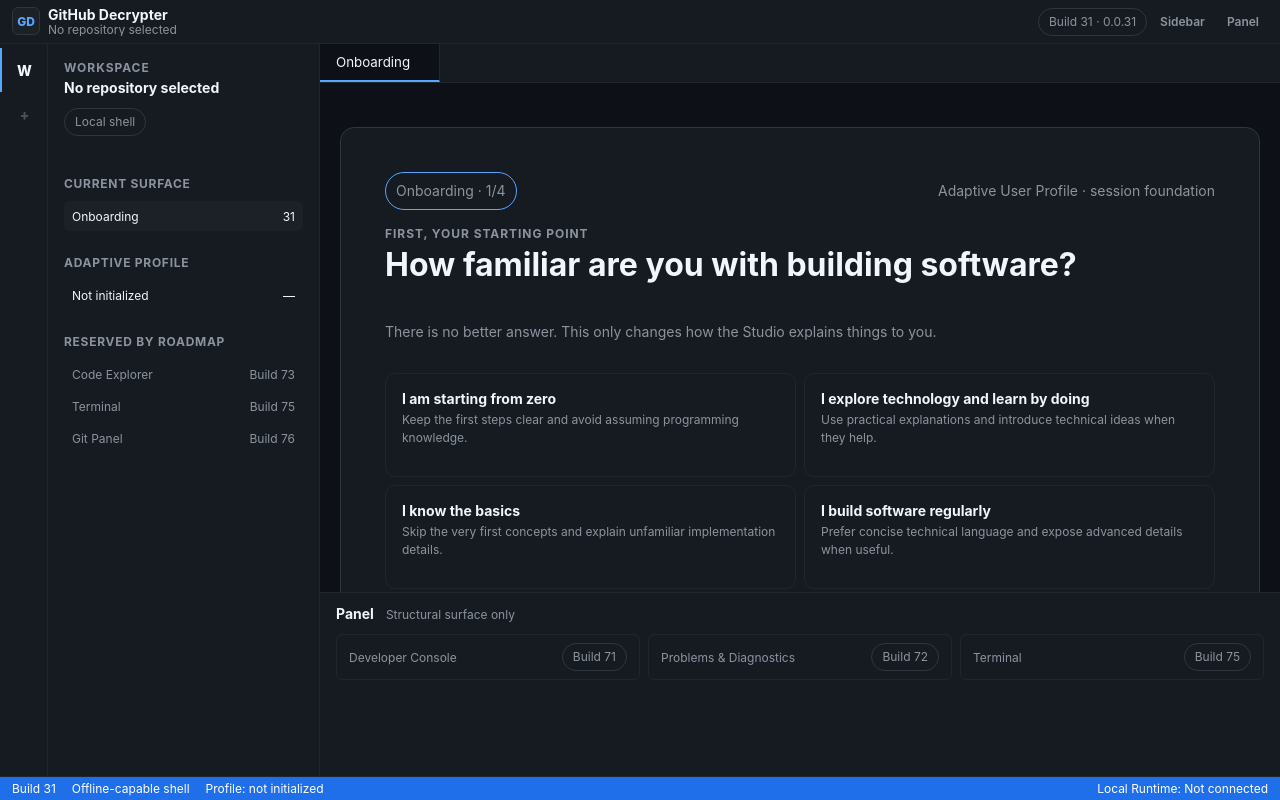
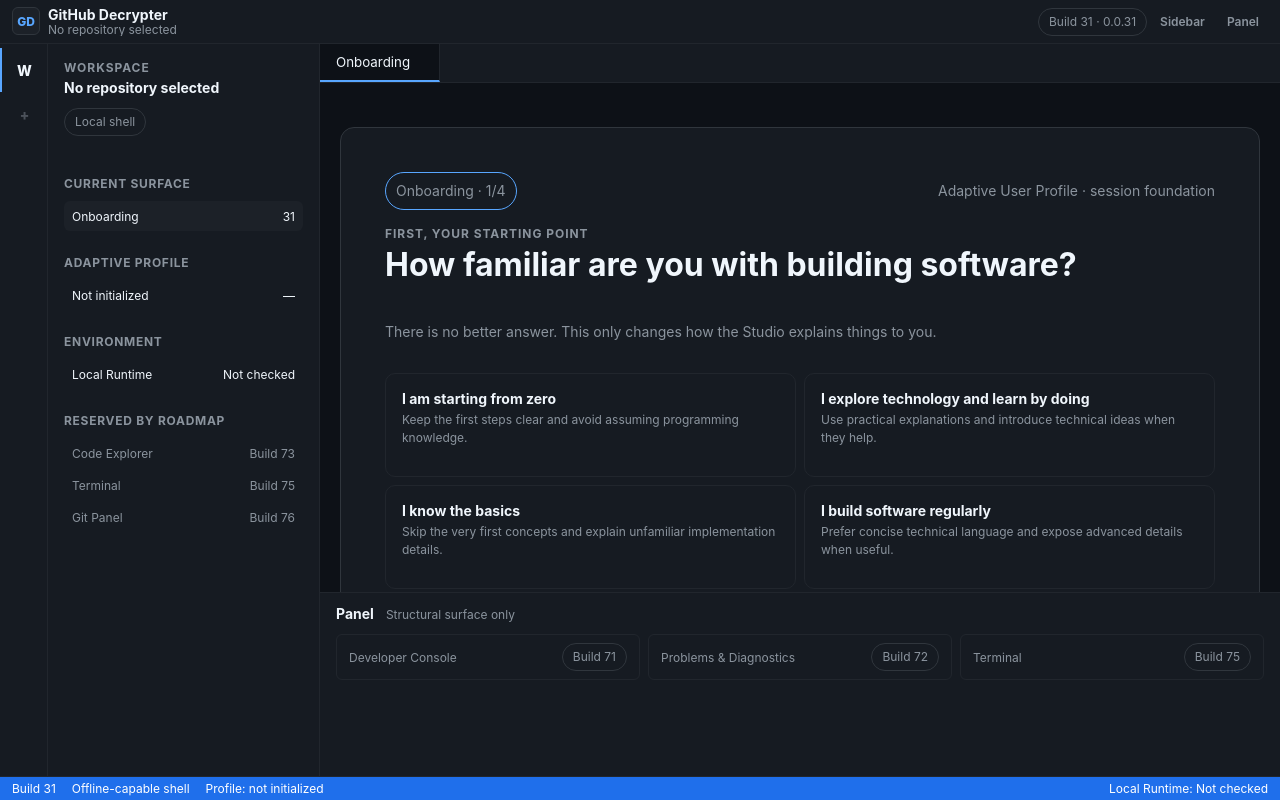
Before and after one commit to rhashiki/github-decrypter, a React (Vite) app in the folder apps/studio/: page / in a window 1280 px wide. Built offline with nearby package versions, Linux system fonts and the light colour scheme.

Commit message:
feat(build32): integrate Environment Doctor into Studio flow

```diff
--- a/apps/studio/src/App.tsx
+++ b/apps/studio/src/App.tsx
@@ -15,6 +15,7 @@
   WorkbenchTopBar,
 } from '@github-decrypter/ui';
 import { useMemo, useState } from 'react';
+import { EnvironmentDoctor, type EnvironmentDoctorOutcome } from './EnvironmentDoctor.js';
 import { OnboardingFlow } from './OnboardingFlow.js';
 import {
   describeAdaptiveExperience,
@@ -30,9 +31,18 @@
   { label: 'Git Panel', build: 76 },
 ]);
 
+function runtimeStatusLabel(outcome: EnvironmentDoctorOutcome): string {
+  if (outcome === 'ready') return 'Diagnostic ready';
+  if (outcome === 'attention') return 'Needs attention';
+  if (outcome === 'unavailable') return 'Unavailable';
+  return 'Not checked';
+}
+
 export function StudioApp() {
   const launch = useMemo(() => parseStudioLaunchContext(window.location.search), []);
   const [profile, setProfile] = useState<AdaptiveUserProfile | null>(null);
+  const [environmentDoctorComplete, setEnvironmentDoctorComplete] = useState(false);
+  const [environmentDoctorOutcome, setEnvironmentDoctorOutcome] = useState<EnvironmentDoctorOutcome>('unchecked');
   const [sidebarCollapsed, setSidebarCollapsed] = useState(
     () => window.matchMedia?.('(max-width: 760px)').matches ?? false,
   );
@@ -44,7 +54,17 @@
       ? 'Launch rejected'
       : 'No repository selected';
   const experience = profile ? describeAdaptiveExperience(profile) : null;
-  const activeSurface = profile ? 'Overview' : 'Onboarding';
+  const activeSurface = !profile
+    ? 'Onboarding'
+    : !environmentDoctorComplete
+      ? 'Environment Doctor'
+      : 'Overview';
+
+  function retakeOnboarding(): void {
+    setProfile(null);
+    setEnvironmentDoctorComplete(false);
+    setEnvironmentDoctorOutcome('unchecked');
+  }
 
   return (
     <Workbench
@@ -110,7 +130,7 @@
           <span className="studio-section-label">Current surface</span>
           <div className="studio-sidebar-row is-selected">
             <span>{activeSurface}</span>
-            <span>31</span>
+            <span>{STUDIO_BUILD}</span>
           </div>
         </div>
 
@@ -119,6 +139,14 @@
           <div className="studio-sidebar-row">
             <span>{profile ? 'Session profile active' : 'Not initialized'}</span>
             <span>{profile ? '✓' : '—'}</span>
+          </div>
+        </div>
+
+        <div className="studio-sidebar-section">
+          <span className="studio-section-label">Environment</span>
+          <div className="studio-sidebar-row">
+            <span>Local Runtime</span>
+            <span>{runtimeStatusLabel(environmentDoctorOutcome)}</span>
           </div>
         </div>
 
@@ -143,6 +171,11 @@
         <div className="studio-editor-content">
           {!profile ? (
             <OnboardingFlow onComplete={setProfile} />
+          ) : !environmentDoctorComplete ? (
+            <EnvironmentDoctor
+              onOutcome={setEnvironmentDoctorOutcome}
+              onContinue={() => setEnvironmentDoctorComplete(true)}
+            />
           ) : (
             <>
               <section className="studio-overview" aria-labelledby="studio-overview-title">
@@ -152,8 +185,8 @@
                     <h1 id="studio-overview-title">{experience?.headline}</h1>
                   </SectionHeading>
                   <p>
-                    Onboarding now shapes how the Studio presents information. It does not grant capabilities,
-                    permissions or execution authority, and this profile is not persisted by the browser.
+                    Onboarding shapes how the Studio presents information. Environment Doctor remains a read-only
+                    readiness signal; neither surface grants capabilities, permissions or execution authority.
                   </p>
                   <div className="studio-profile-summary" aria-label="Adaptive profile summary">
                     <div><span>Explanation style</span><strong>{experience?.explanationStyle}</strong></div>
@@ -161,7 +194,7 @@
                     <div><span>Primary objective</span><strong>{profile.objective}</strong></div>
                   </div>
                   <div>
-                    <Button variant="ghost" onClick={() => setProfile(null)}>Retake onboarding</Button>
+                    <Button variant="ghost" onClick={retakeOnboarding}>Retake onboarding</Button>
                   </div>
                 </Stack>
               </section>
@@ -218,7 +251,7 @@
         <span>Offline-capable shell</span>
         <span>Profile: {profile ? 'session only' : 'not initialized'}</span>
         <span className="studio-statusbar-spacer" />
-        <span>Local Runtime: Not connected</span>
+        <span>Local Runtime: {runtimeStatusLabel(environmentDoctorOutcome)}</span>
       </WorkbenchStatusBar>
     </Workbench>
   );
```
